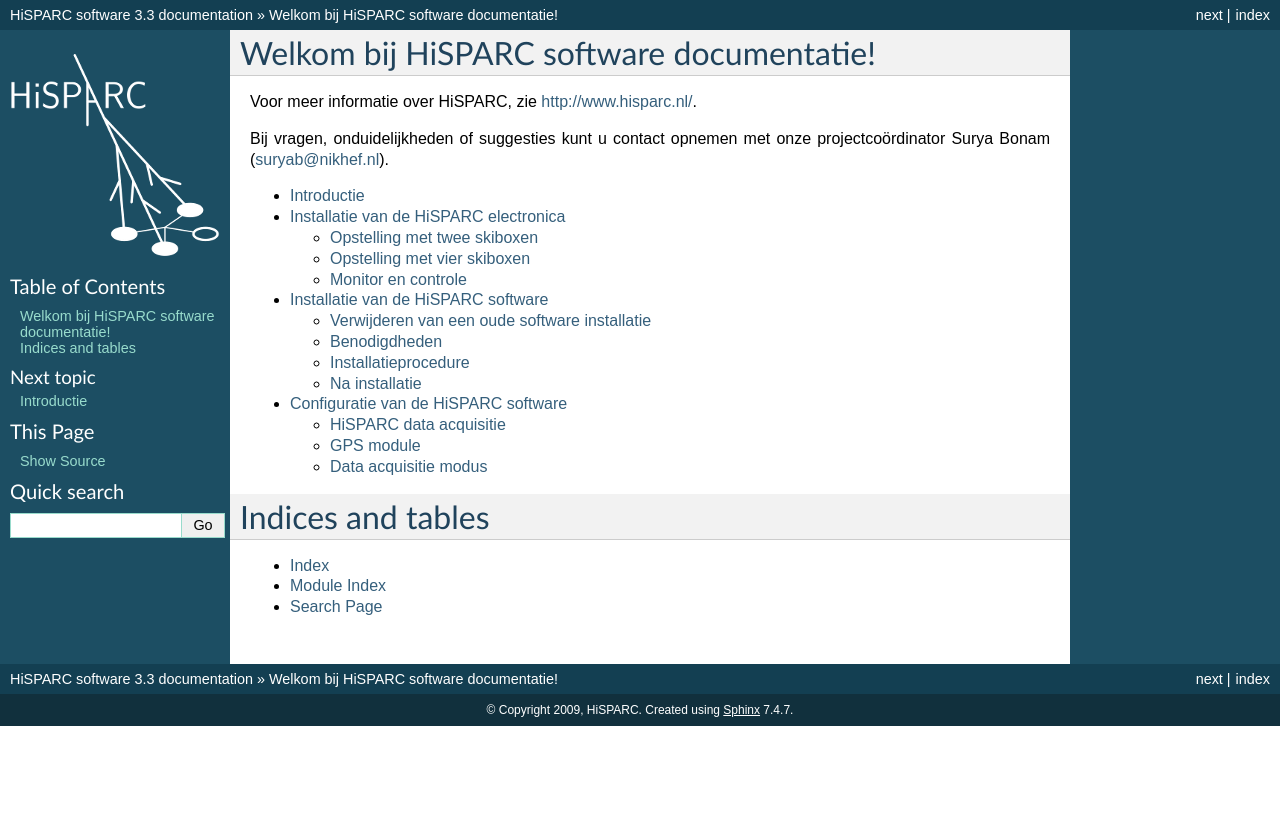
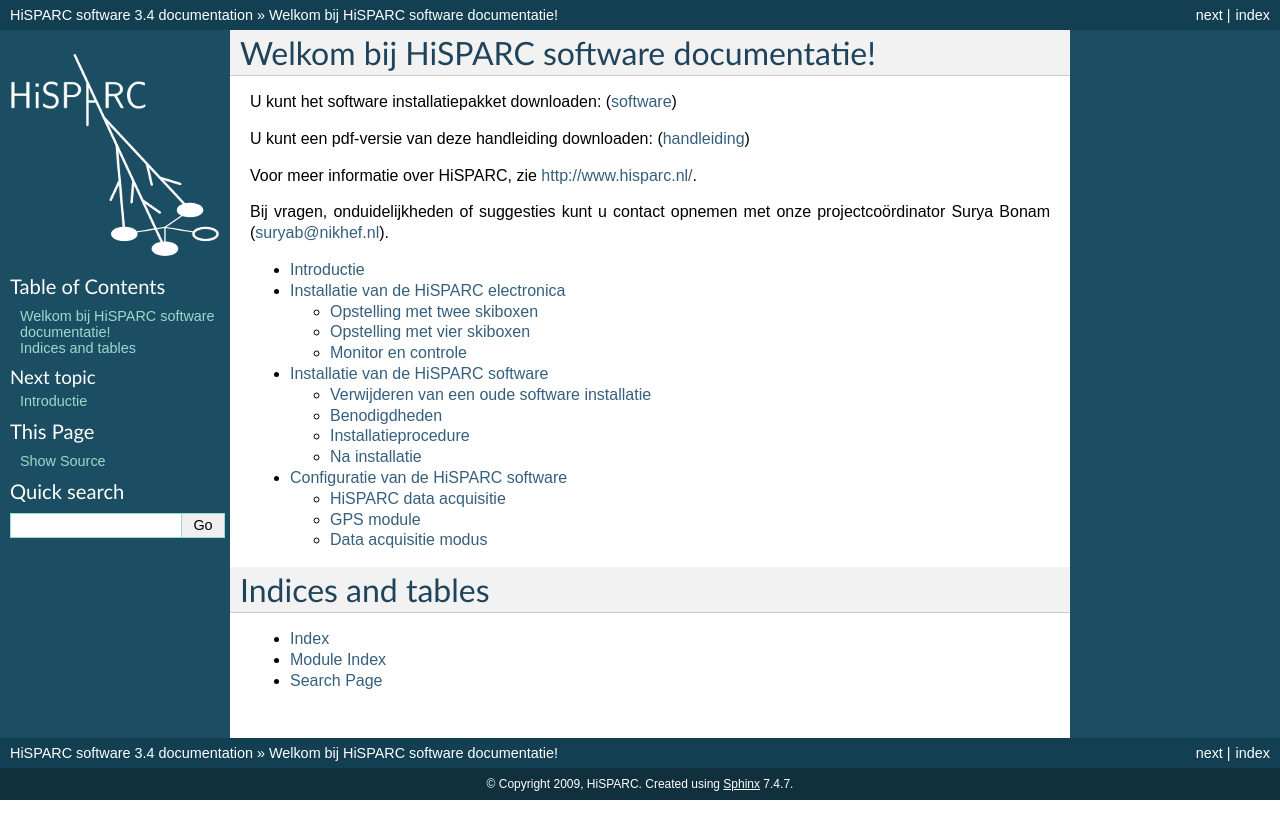
Before and after one commit to HiSPARC/station-software, a Sphinx documentation site: the page built from doc/index.rst, in a window 1280 px wide. Shown: the top 839 px of the page. Built offline with Sphinx 7.4.7, drawn with Linux system fonts in a browser that asks for light colours.

Commit message:
New release 3.4

```diff
--- a/doc/conf.py
+++ b/doc/conf.py
@@ -45,9 +45,9 @@
 # built documents.
 #
 # The short X.Y version.
-version = '3.3'
+version = '3.4'
 # The full version, including alpha/beta/rc tags.
-release = '3.3'
+release = '3.4'
 
 # The language for content autogenerated by Sphinx. Refer to documentation
 # for a list of supported languages.
--- a/doc/index.rst
+++ b/doc/index.rst
@@ -7,6 +7,12 @@
 
 Welkom bij HiSPARC software documentatie!
 ============================================
+
+U kunt het software installatiepakket downloaden: (`software
+<http://www.nikhef.nl/~davidf/installer/hisparcInstaller_v3.4.exe>`_)
+
+U kunt een pdf-versie van deze handleiding downloaden: (`handleiding
+<http://www.nikhef.nl/~davidf/installer/HiSPARCsoftware.pdf>`_)
 
 Voor meer informatie over |hisparc|, zie http://www.hisparc.nl/.
 
```
